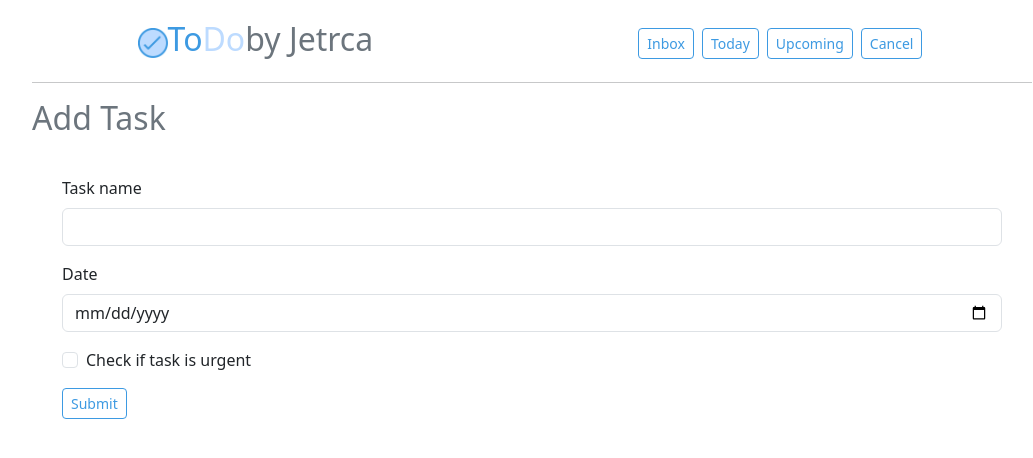
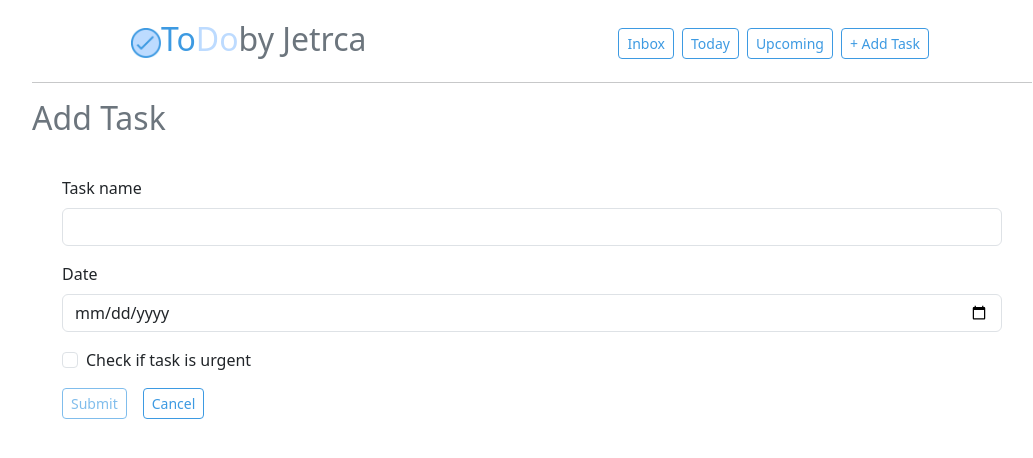
Before and after one commit to Jetrca92/to-do-vue, a Vue app: page / in a window 1280 px wide. Both pictures are taken after a click on the button "+ Add Task". Shown: the top 458 px of the page, without its empty margins (108-1141 px from the left). Built offline with nearby package versions, Linux system fonts and the light colour scheme.

Commit message:
Add styling

```diff
--- a/src/App.vue
+++ b/src/App.vue
@@ -10,6 +10,7 @@
 		></TaskList>
 	</ul>
 	<AddTask
+		@toggle-add-task-form="toggleAddTaskForm"
 		v-if="showAddTaskForm"
 		:createNewTask="createNewTask"
 	></AddTask>
@@ -26,6 +27,7 @@ const taskList = ref([
 	{ name: "Learn Vue!", date: today, isUrgent: false, completed: false },
 	{ name: "Go for a run", date: today, isUrgent: true, completed: false },
 ])
+
 const deleteTask = (task) => {
     const index = taskList.value.findIndex((item) => item === task);
     const updatedTaskList = taskList.value.filter((item, i) => i !== index);
@@ -38,6 +40,5 @@ const createNewTask = (taskName, date, taskUrgent) => {
 const showAddTaskForm = ref(false)
 const toggleAddTaskForm = () => {
     showAddTaskForm.value = !showAddTaskForm.value;
-
 }
 </script>
--- a/src/components/AddTask.vue
+++ b/src/components/AddTask.vue
@@ -1,5 +1,10 @@
 <script setup>
-import { ref, defineProps } from 'vue'
+import { ref, defineProps, defineEmits, computed } from 'vue'
+
+const emit = defineEmits(['toggle-add-task-form']);
+const toggleAddTaskForm = () => {
+    emit('toggle-add-task-form');
+};
 
 const props = defineProps({
     createNewTask: Function,
@@ -7,6 +12,9 @@ const props = defineProps({
 const taskName = ref('')
 const date = ref('')
 const taskUrgent = ref(false)
+const isFormInvalid = computed(() => {
+    return !taskName.value || !date.value
+})
 </script>
 <template>
     <h2 class="h2"><span class="gray">Add Task</span></h2>
@@ -40,11 +48,16 @@ const taskUrgent = ref(false)
             >
             <label class="form-check-label" for="task-urgent">Check if task is urgent</label>
         </div>
-        <div class="btn-container">
+        <div class="btn-container d-flex gap-3">
             <button
                 class="btn btn-sm btn-outline-primary"
                 @click.prevent="props.createNewTask(taskName, date, taskUrgent)"
+                :disabled="isFormInvalid"
             >Submit</button>
+            <button
+                class="btn btn-sm btn-outline-primary"
+                @click.prevent="toggleAddTaskForm"
+            >Cancel</button>
         </div>
     </form>
 </template>
--- a/src/components/NavBar.vue
+++ b/src/components/NavBar.vue
@@ -4,7 +4,6 @@ import { ref, defineEmits } from 'vue'
 const buttonText = ref('+ Add Task')
 const emit = defineEmits(['toggle-add-task-form']);
 const toggleAddTaskForm = () => {
-    buttonText.value = buttonText.value === '+ Add Task' ? 'Cancel' : '+ Add Task';
     emit('toggle-add-task-form');
 };
 </script>
--- a/src/components/TaskList.vue
+++ b/src/components/TaskList.vue
@@ -11,7 +11,7 @@ const toggleCompleted = (task) => {
 </script>
 
 <template>
-    <li class="list-group-item">
+    <li class="list-group-item" :class="{'list-group-item-warning': task.isUrgent}">
         <div class="task-item" style="text-decoration: none;">
             <div class="list-checkmark me-3">
                 <img
@@ -34,7 +34,7 @@ const toggleCompleted = (task) => {
                         <span v-if="props.task.isUrgent">(Urgent)</span>
                     </div>
                     <div>
-                        <span>{{ props.task.date }}</span>
+                        {{ props.task.date }}
                     </div>
                     <div class="dropdown btn-container">
                         <button class="btn btn-sm btn-outline-primary dropdown-toggle" type="button" data-bs-toggle="dropdown" aria-expanded="false">Delete</button>
```
